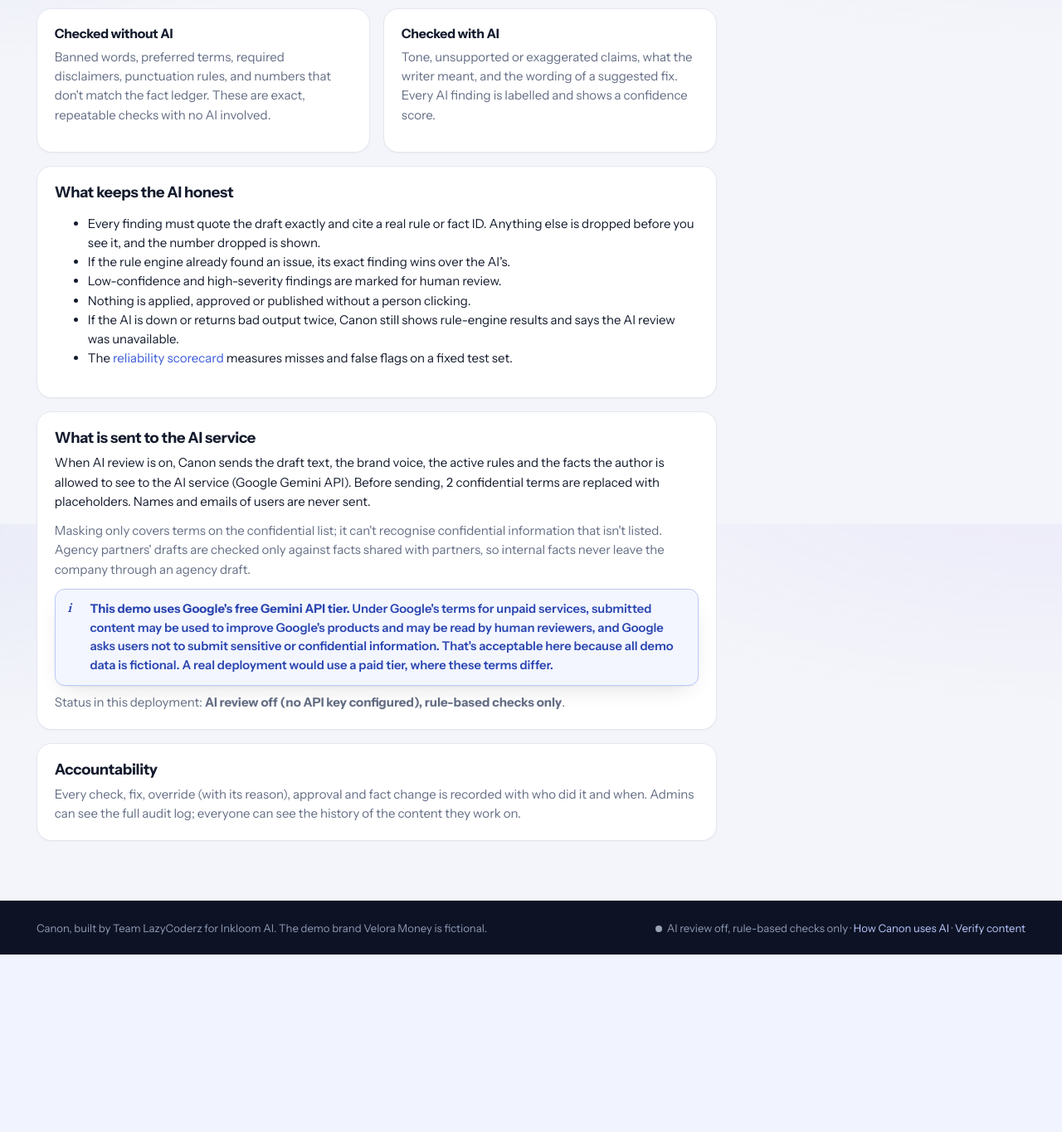
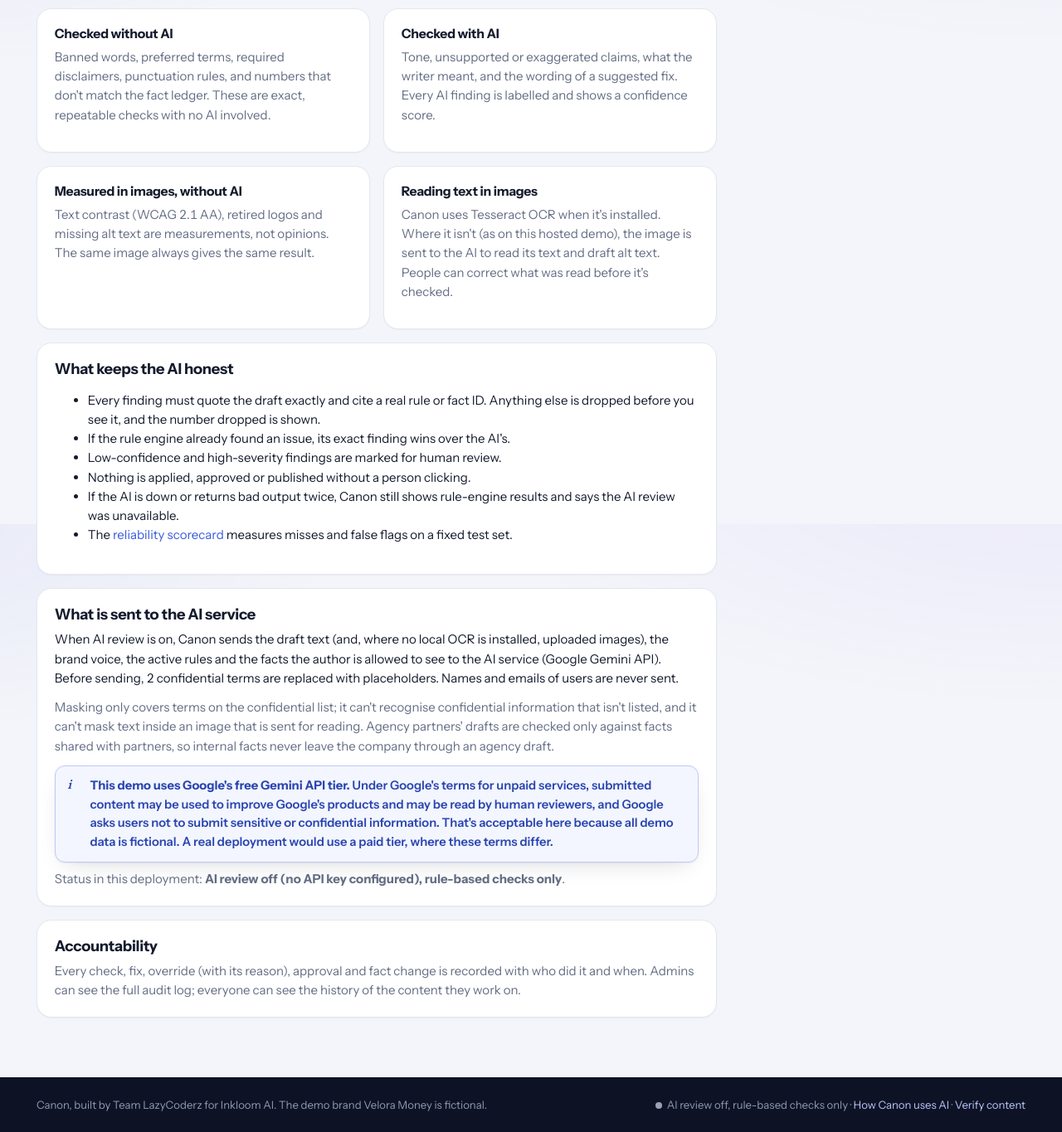
Before and after one commit to sonitanay23/CANON, a Flask app: page /trust in a window 1280 px wide. Shown: the part 168-1533 px from the top of the page at 83% size. Before the commit the page ends 1319 px from the top, so only its background shows below. Run offline with Flask 3, Linux system fonts and the light colour scheme; data comes from the database, SQL or seed files in the repository; parts of the project's set-up code (start-up, migrations or seed data) failed here and were passed over.

Commit message:
README for Round 3: clone-and-run guide, complete feature list, the three improvements, architecture, testing, limitations, roadmap; AI page covers images
Co-Authored-By: Claude Opus 5.5 <noreply@anthropic.com>
Claude-Session: https://claude.ai/code/session_012qDWbhJo7a7WTMnTN3Uh3K

```diff
--- a/templates/trust.html
+++ b/templates/trust.html
@@ -8,6 +8,8 @@
   <div class="grid g2" style="margin-top:1.25rem">
     <div class="card"><h3>Checked without AI</h3><p class="muted">Banned words, preferred terms, required disclaimers, punctuation rules, and numbers that don't match the fact ledger. These are exact, repeatable checks with no AI involved.</p></div>
     <div class="card"><h3>Checked with AI</h3><p class="muted">Tone, unsupported or exaggerated claims, what the writer meant, and the wording of a suggested fix. Every AI finding is labelled and shows a confidence score.</p></div>
+    <div class="card"><h3>Measured in images, without AI</h3><p class="muted">Text contrast (WCAG 2.1 AA), retired logos and missing alt text are measurements, not opinions. The same image always gives the same result.</p></div>
+    <div class="card"><h3>Reading text in images</h3><p class="muted">Canon uses Tesseract OCR when it's installed. Where it isn't (as on this hosted demo), the image is sent to the AI to read its text and draft alt text. People can correct what was read before it's checked.</p></div>
   </div>
 
   <div class="card" style="margin-top:1rem">
@@ -24,8 +26,8 @@
 
   <div class="card">
     <h2>What is sent to the AI service</h2>
-    <p>When AI review is on, Canon sends the draft text, the brand voice, the active rules and the facts the author is allowed to see to the AI service{% if ai_provider == 'gemini' %} (Google Gemini API){% elif ai_provider == 'anthropic' %} (Claude API, Anthropic){% endif %}. Before sending, {{ terms_count }} confidential term{{ 's are' if terms_count != 1 else ' is' }} replaced with placeholders. Names and emails of users are never sent.</p>
-    <p class="muted">Masking only covers terms on the confidential list; it can't recognise confidential information that isn't listed. Agency partners' drafts are checked only against facts shared with partners, so internal facts never leave the company through an agency draft.</p>
+    <p>When AI review is on, Canon sends the draft text (and, where no local OCR is installed, uploaded images), the brand voice, the active rules and the facts the author is allowed to see to the AI service{% if ai_provider == 'gemini' %} (Google Gemini API){% elif ai_provider == 'anthropic' %} (Claude API, Anthropic){% endif %}. Before sending, {{ terms_count }} confidential term{{ 's are' if terms_count != 1 else ' is' }} replaced with placeholders. Names and emails of users are never sent.</p>
+    <p class="muted">Masking only covers terms on the confidential list; it can't recognise confidential information that isn't listed, and it can't mask text inside an image that is sent for reading. Agency partners' drafts are checked only against facts shared with partners, so internal facts never leave the company through an agency draft.</p>
     {% if ai_provider == 'gemini' %}
     <p class="flash info" style="margin:.5rem 0"><b>This demo uses Google's free Gemini API tier.</b> Under Google's terms for unpaid services, submitted content may be used to improve Google's products and may be read by human reviewers, and Google asks users not to submit sensitive or confidential information. That's acceptable here because all demo data is fictional. A real deployment would use a paid tier, where these terms differ.</p>
     {% endif %}
```
Also changed, not shown: README.md.
